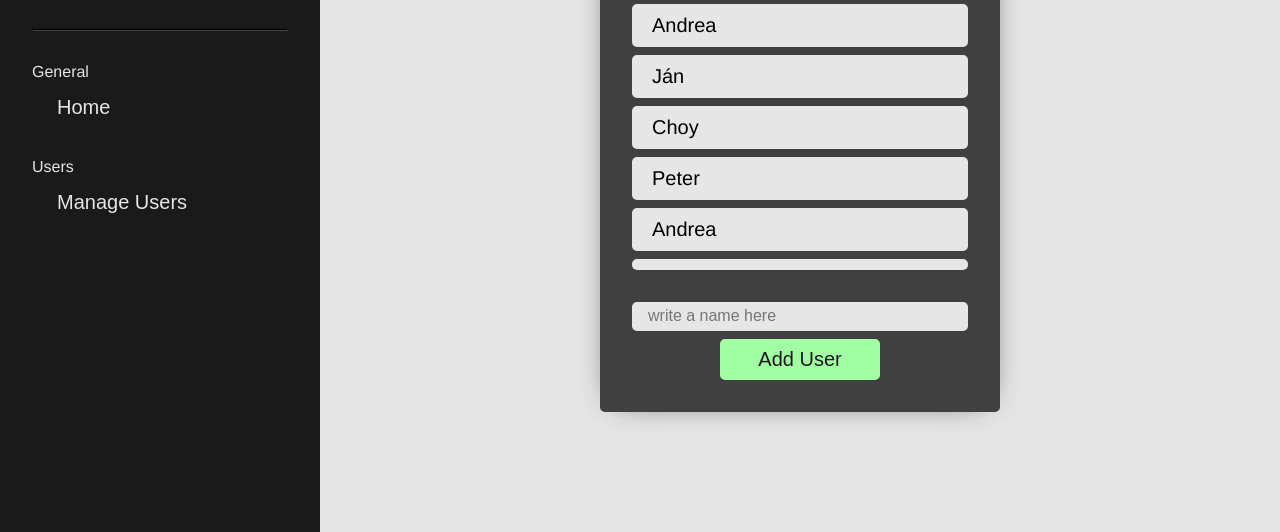
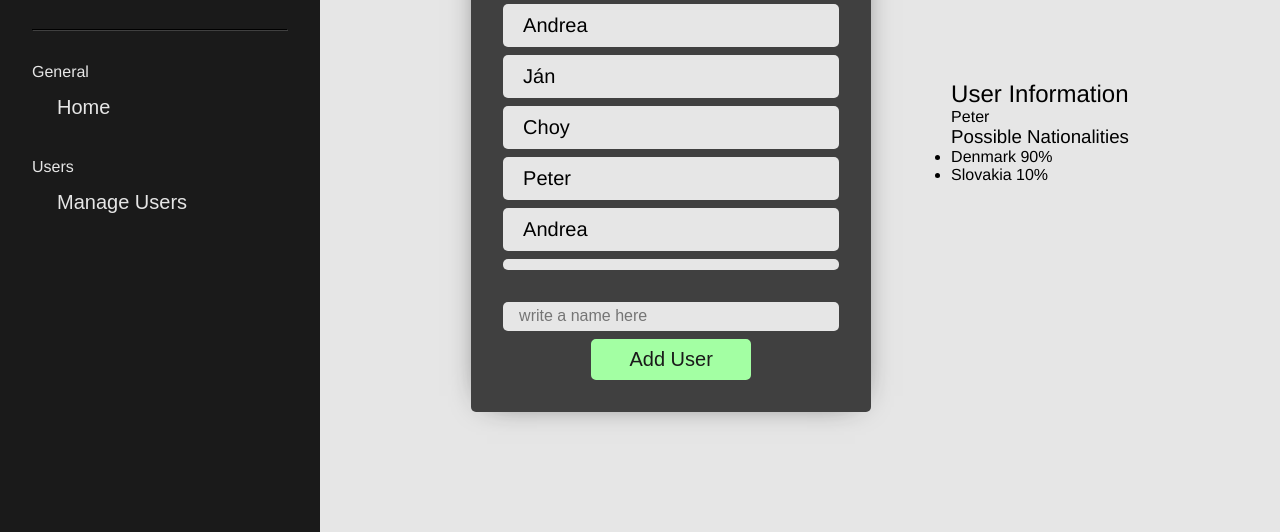
Before and after one commit to peterRomanDev/determine-nationality-app, a plain HTML site: page index.html in a window 1280 px wide. Shown: the part 268-800 px from the top of the page. Drawn offline with Linux system fonts and the light colour scheme.

Commit message:
Create the user window in HTML

```diff
--- a/index.html
+++ b/index.html
@@ -65,6 +65,15 @@
                         <input class="form-add-user__btn" type="submit" value="Add User">
                     </form>
                 </div>
+                <div class="user-window">
+                    <h2 class="user-window__heading">User Information</h2>
+                    <span class="name">Peter</span>
+                    <h3 class="user-window__subheading">Possible Nationalities</h3>
+                    <ul class="user-window__nationalities-list">
+                        <li class="nationality">Denmark 90%</li>
+                        <li class="nationality">Slovakia 10%</li>
+                    </ul>
+                </div>
             </div>
         </div>
     </div>
```
Also changed, not shown: README.md.
